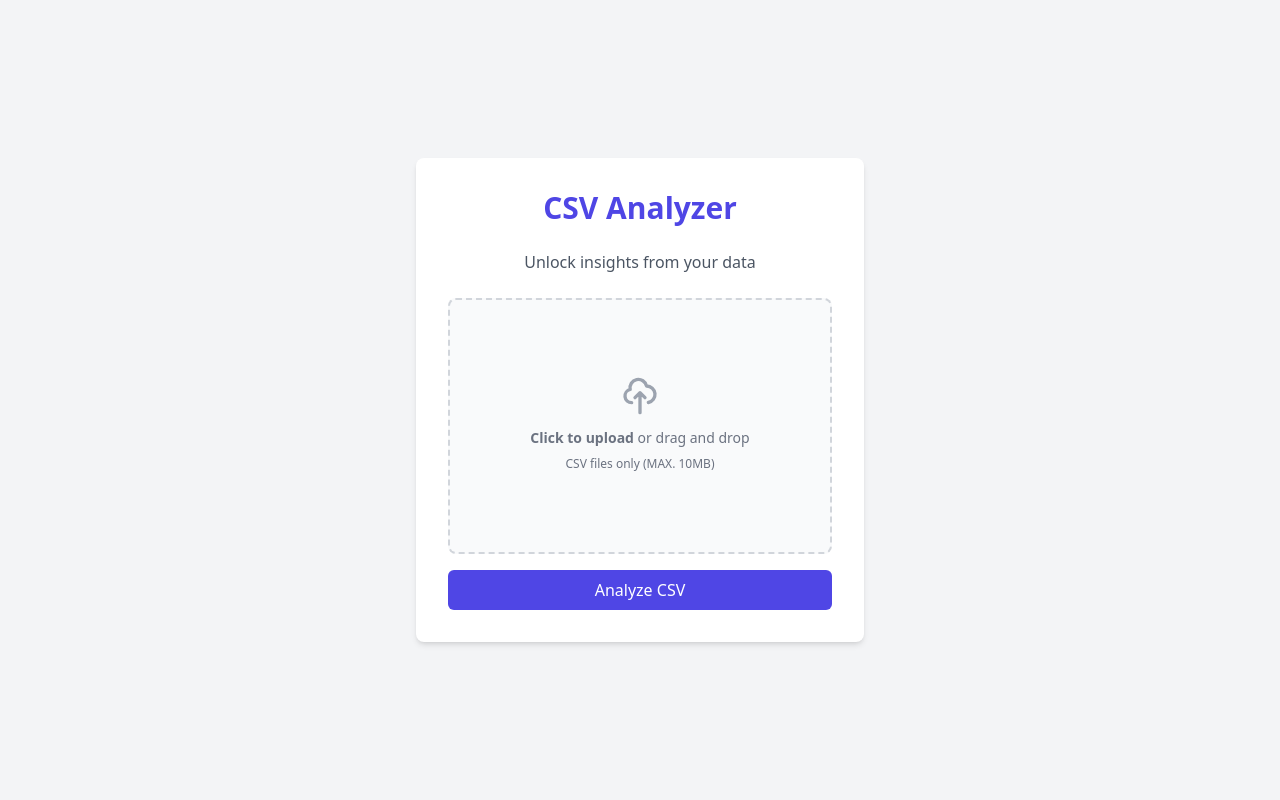
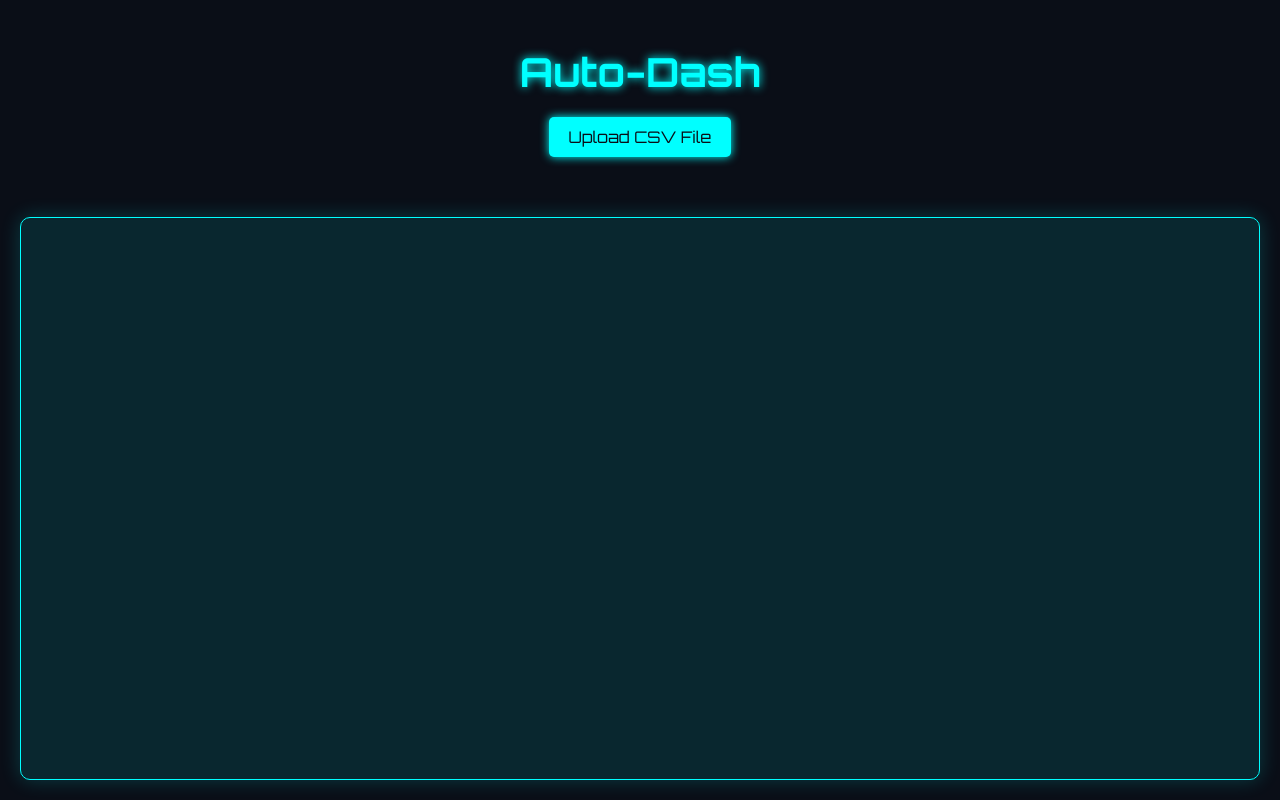
Before and after one commit to aditya699/Auto-Feature-Eng, a Flask app: page / in a window 1280 px wide. Run offline with Flask 3, Linux system fonts and the light colour scheme; some libraries are stand-ins or nearby versions.

Commit message:
very high level poc good to c it possible

```diff
--- a/app.py
+++ b/app.py
@@ -1,15 +1,11 @@
-from flask import Flask, render_template, request, jsonify
-import os
-import google.generativeai as genai
-from dotenv import load_dotenv
+from flask import Flask, request, jsonify, render_template
 import pandas as pd
 import json
+import traceback
+from dotenv import load_dotenv
+import os
 
-# Load environment variables
 load_dotenv()
-
-# Configure Google Generative AI
-genai.configure(api_key=os.getenv("GEMINI_API_KEY"))
 
 app = Flask(__name__)
 
@@ -19,37 +15,163 @@ def index():
 
 @app.route('/upload', methods=['POST'])
 def upload_file():
-    if 'csvFile' not in request.files:
-        return jsonify({"error": "No file part"}), 400
+    try:
+        if 'file' not in request.files:
+            return jsonify({'error': 'No file part'}), 400
 
-    file = request.files['csvFile']
+        file = request.files['file']
 
-    if file.filename == '':
-        return jsonify({"error": "No selected file"}), 400
+        if file.filename == '':
+            return jsonify({'error': 'No selected file'}), 400
 
-    if file and file.filename.endswith('.csv'):
-        # Read the CSV file
-        df = pd.read_csv(file)
+        if file and file.filename.endswith('.csv'):
+            df = pd.read_csv(file)
+            numeric_columns = df.select_dtypes(include=['float64', 'int64']).columns.tolist()
+            categorical_columns = df.select_dtypes(include=['object']).columns.tolist()
 
-        # Convert DataFrame to JSON for analysis
-        csv_content = df.to_json(orient='records')
+            if not categorical_columns:
+                return jsonify({'error': 'No categorical columns found in the CSV'}), 400
 
-        # Analyze the CSV using Gemini
-        model = genai.GenerativeModel('gemini-1.5-flash')
-        prompt = f'''Analyze the following CSV data and provide insights.
-        Also, suggest a relevant chart type (pie, bar, line, or scatter) and provide the data for it.
-        Return your response as a JSON object with two keys: 'analysis' (string) and 'chart' (object with type, labels, and data).
-        CSV content: {csv_content}'''
+            # Select the first categorical column as the filter
+            filter_column = categorical_columns[3]
+            filter_categories = df[filter_column].unique().tolist()
 
-        response = model.generate_content(prompt)
+            data = []
+            for col in numeric_columns:
+                for category in filter_categories:
+                    subset = df[df[filter_column] == category]
+                    data.append({
+                        "name": col,
+                        "category": category,
+                        "value": subset[col].mean()
+                    })
 
-        # Parse the JSON response
-        result = json.loads(response.text)
+            d3_code = f"""
+            (function() {{
+                const data = {json.dumps(data)};
+                const columns = {json.dumps(numeric_columns)};
+                const categories = {json.dumps(filter_categories)};
+                const filterColumn = "{filter_column}";
 
-        # Return the analysis and chart data
-        return jsonify(result)
+                const margin = {{top: 40, right: 150, bottom: 60, left: 60}};
+                const width = 800 - margin.left - margin.right;
+                const height = 500 - margin.top - margin.bottom;
 
-    return jsonify({"error": "Invalid file type"}), 400
+                const svg = d3.select("#dashboard")
+                    .append("svg")
+                    .attr("width", width + margin.left + margin.right)
+                    .attr("height", height + margin.top + margin.bottom)
+                    .append("g")
+                    .attr("transform", `translate(${{margin.left}},${{margin.top}})`);
+
+                const x = d3.scaleBand()
+                    .range([0, width])
+                    .padding(0.1);
+
+                const y = d3.scaleLinear()
+                    .range([height, 0]);
+
+                const color = d3.scaleOrdinal()
+                    .domain(categories)
+                    .range(d3.schemeCategory10);
+
+                x.domain(columns);
+                y.domain([0, d3.max(data, d => d.value)]);
+
+                // Add X axis
+                svg.append("g")
+                    .attr("transform", `translate(0,${{height}})`)
+                    .call(d3.axisBottom(x))
+                    .selectAll("text")
+                    .attr("transform", "rotate(-45)")
+                    .style("text-anchor", "end");
+
+                // Add Y axis
+                svg.append("g")
+                    .call(d3.axisLeft(y));
+
+                // Bars
+                svg.selectAll(".bar")
+                    .data(data)
+                    .enter()
+                    .append("rect")
+                    .attr("class", "bar")
+                    .attr("x", d => x(d.name))
+                    .attr("y", d => y(d.value))
+                    .attr("width", x.bandwidth() / categories.length)
+                    .attr("height", d => height - y(d.value))
+                    .attr("fill", d => color(d.category))
+                    .attr("transform", d => `translate(${{(x.bandwidth() / categories.length) * categories.indexOf(d.category)}}, 0)`)
+                    .on("mouseover", function(event, d) {{
+                        d3.select(this).attr("opacity", 0.8);
+                        tooltip.transition()
+                            .duration(200)
+                            .style("opacity", .9);
+                        tooltip.html(`${{filterColumn}}: ${{d.category}}<br/>${{d.name}}: ${{d.value.toFixed(2)}}`)
+                            .style("left", (event.pageX) + "px")
+                            .style("top", (event.pageY - 28) + "px");
+                    }})
+                    .on("mouseout", function(d) {{
+                        d3.select(this).attr("opacity", 1);
+                        tooltip.transition()
+                            .duration(500)
+                            .style("opacity", 0);
+                    }});
+
+                // Legend
+                const legend = svg.append("g")
+                    .attr("font-family", "sans-serif")
+                    .attr("font-size", 10)
+                    .attr("text-anchor", "end")
+                    .selectAll("g")
+                    .data(color.domain().slice().reverse())
+                    .enter().append("g")
+                    .attr("transform", (d, i) => `translate(0,${{i * 20}})`);
+
+                legend.append("rect")
+                    .attr("x", width + 130)
+                    .attr("width", 19)
+                    .attr("height", 19)
+                    .attr("fill", color);
+
+                legend.append("text")
+                    .attr("x", width + 125)
+                    .attr("y", 9.5)
+                    .attr("dy", "0.32em")
+                    .text(d => d);
+
+                // Tooltip
+                const tooltip = d3.select("body").append("div")
+                    .attr("class", "tooltip")
+                    .style("opacity", 0);
+
+                // Filter functionality
+                d3.select("#filter")
+                    .append("label")
+                    .text(filterColumn + ": ")
+                    .append("select")
+                    .on("change", updateChart)
+                    .selectAll("option")
+                    .data(["All", ...categories])
+                    .enter()
+                    .append("option")
+                    .text(d => d);
+
+                function updateChart() {{
+                    const selectedCategory = d3.select("#filter select").property("value");
+
+                    svg.selectAll(".bar")
+                        .style("display", d => selectedCategory === "All" || d.category === selectedCategory ? null : "none");
+                }}
+            }})();
+            """
+
+            return jsonify({'d3_code': d3_code})
+
+        return jsonify({'error': 'Invalid file type'}), 400
+    except Exception as e:
+        app.logger.error(f"Error processing file: {str(e)}\n{traceback.format_exc()}")
+        return jsonify({'error': f'Server error: {str(e)}'}), 500
 
 if __name__ == '__main__':
     app.run(debug=True)
--- a/templates/index.html
+++ b/templates/index.html
@@ -3,58 +3,205 @@
 <head>
     <meta charset="UTF-8">
     <meta name="viewport" content="width=device-width, initial-scale=1.0">
-    <title>CSV Analyzer</title>
-    <script src="https://cdn.tailwindcss.com"></script>
-    <script src="https://cdnjs.cloudflare.com/ajax/libs/Chart.js/3.7.0/chart.min.js"></script>
+    <title>Auto-Dash: Futuristic Dashboard Generator</title>
+    <script src="https://d3js.org/d3.v7.min.js"></script>
+    <style>
+        @import url('https://fonts.googleapis.com/css2?family=Orbitron:wght@400;700&display=swap');
+
+        body, html {
+            margin: 0;
+            padding: 0;
+            font-family: 'Orbitron', sans-serif;
+            background-color: #0a0e17;
+            color: #00ffff;
+            height: 100%;
+            overflow: hidden;
+        }
+        .container {
+            display: flex;
+            flex-direction: column;
+            height: 100vh;
+            padding: 20px;
+            box-sizing: border-box;
+        }
+        h1 {
+            text-align: center;
+            font-size: 2.5em;
+            margin-bottom: 20px;
+            text-shadow: 0 0 10px #00ffff;
+        }
+        .upload-section {
+            display: flex;
+            justify-content: center;
+            align-items: center;
+            margin-bottom: 20px;
+        }
+        #file-upload {
+            display: none;
+        }
+        label {
+            background-color: #00ffff;
+            color: #0a0e17;
+            padding: 10px 20px;
+            border-radius: 5px;
+            cursor: pointer;
+            transition: all 0.3s ease;
+            box-shadow: 0 0 10px #00ffff;
+        }
+        label:hover {
+            background-color: #0a0e17;
+            color: #00ffff;
+            box-shadow: 0 0 20px #00ffff;
+        }
+        #status, #error-message {
+            text-align: center;
+            margin-bottom: 10px;
+        }
+        #error-message {
+            color: #ff4d4d;
+        }
+        .dashboard-container {
+            flex-grow: 1;
+            background-color: rgba(0, 255, 255, 0.1);
+            border: 1px solid #00ffff;
+            border-radius: 10px;
+            padding: 20px;
+            box-shadow: 0 0 20px rgba(0, 255, 255, 0.2);
+            overflow: auto;
+        }
+        #dashboard svg {
+            width: 100%;
+            height: 100%;
+        }
+        .loading {
+            position: fixed;
+            top: 0;
+            left: 0;
+            width: 100%;
+            height: 100%;
+            background-color: rgba(10, 14, 23, 0.8);
+            display: flex;
+            justify-content: center;
+            align-items: center;
+            z-index: 1000;
+        }
+        .loading::after {
+            content: "GENERATING";
+            font-size: 2em;
+            animation: pulse 1.5s infinite;
+        }
+        @keyframes pulse {
+            0% { opacity: 0.5; }
+            50% { opacity: 1; }
+            100% { opacity: 0.5; }
+        }
+        .tooltip {
+            position: absolute;
+            text-align: center;
+            padding: 8px;
+            font: 12px sans-serif;
+            background: #000000;
+            border: 1px solid #00ffff;
+            border-radius: 4px;
+            pointer-events: none;
+        }
+        #filter {
+            display: flex;
+            justify-content: center;
+            margin-bottom: 20px;
+        }
+        #filter label {
+            display: flex;
+            align-items: center;
+            background: none;
+            box-shadow: none;
+        }
+        #filter select {
+            margin-left: 10px;
+            background-color: #0a0e17;
+            color: #00ffff;
+            border: 1px solid #00ffff;
+            border-radius: 5px;
+            padding: 5px;
+        }
+    </style>
 </head>
-<body class="bg-gray-100 min-h-screen flex items-center justify-center">
-    <div class="container mx-auto px-4">
-        <div class="bg-white p-8 rounded-lg shadow-md w-full max-w-md mx-auto">
-            <h1 id="csv-analyzer" class="text-3xl font-bold mb-6 text-center text-indigo-600">CSV Analyzer</h1>
-            <p class="text-center mb-6 text-gray-600">Unlock insights from your data</p>
-
-            <form id="uploadForm" enctype="multipart/form-data">
-                <div class="flex items-center justify-center w-full">
-                    <label for="csvFile" class="flex flex-col items-center justify-center w-full h-64 border-2 border-gray-300 border-dashed rounded-lg cursor-pointer bg-gray-50 hover:bg-gray-100">
-                        <div class="flex flex-col items-center justify-center pt-5 pb-6">
-                            <svg class="w-10 h-10 mb-3 text-gray-400" fill="none" stroke="currentColor" viewBox="0 0 24 24" xmlns="http://www.w3.org/2000/svg">
-                                <path stroke-linecap="round" stroke-linejoin="round" stroke-width="2" d="M7 16a4 4 0 01-.88-7.903A5 5 0 1115.9 6L16 6a5 5 0 011 9.9M15 13l-3-3m0 0l-3 3m3-3v12"></path>
-                            </svg>
-                            <p class="mb-2 text-sm text-gray-500"><span class="font-semibold">Click to upload</span> or drag and drop</p>
-                            <p class="text-xs text-gray-500">CSV files only (MAX. 10MB)</p>
-                        </div>
-                        <input id="csvFile" name="csvFile" type="file" class="hidden" accept=".csv" />
-                    </label>
-                </div>
-                <button type="submit" class="mt-4 w-full bg-indigo-600 text-white py-2 px-4 rounded-md hover:bg-indigo-700 transition duration-300">Analyze CSV</button>
-            </form>
+<body>
+    <div class="container">
+        <h1>Auto-Dash</h1>
+        <div class="upload-section">
+            <input type="file" id="file-upload" accept=".csv">
+            <label for="file-upload">Upload CSV File</label>
         </div>
-
-        <div id="results" class="mt-8 bg-white p-8 rounded-lg shadow-md hidden">
-            <h2 class="text-2xl font-semibold mb-4 text-indigo-600">Analysis Results</h2>
-            <div id="chartContainer" class="mb-6"></div>
-            <div id="analysis" class="text-gray-600 text-sm leading-relaxed whitespace-pre-wrap"></div>
+        <div id="status"></div>
+        <div id="error-message"></div>
+        <div id="filter"></div>
+        <div class="dashboard-container">
+            <div id="dashboard"></div>
         </div>
     </div>
 
     <script>
-        document.getElementById('uploadForm').addEventListener('submit', async (e) => {
-            e.preventDefault();
-            const formData = new FormData(e.target);
-            const response = await fetch('/upload', {
+        document.getElementById('file-upload').addEventListener('change', function(e) {
+            const file = e.target.files[0];
+            const formData = new FormData();
+            formData.append('file', file);
+
+            document.getElementById('status').textContent = 'Uploading and processing...';
+            document.getElementById('error-message').textContent = '';
+            showLoading();
+
+            fetch('/upload', {
                 method: 'POST',
                 body: formData
+            })
+            .then(response => {
+                if (!response.ok) {
+                    return response.json().then(err => { throw err; });
+                }
+                return response.json();
+            })
+            .then(data => {
+                if (data.error) {
+                    throw new Error(data.error);
+                }
+                document.getElementById('status').textContent = 'Dashboard generated!';
+                console.log('Received D3.js code:', data.d3_code);
+
+                // Clear previous dashboard and filter
+                document.getElementById('dashboard').innerHTML = '';
+                document.getElementById('filter').innerHTML = '';
+
+                // Execute D3.js code
+                try {
+                    eval(data.d3_code);
+                } catch (error) {
+                    console.error('Error executing D3.js code:', error);
+                    throw new Error('Error rendering dashboard: ' + error.message);
+                }
+            })
+            .catch(error => {
+                console.error('Error:', error);
+                document.getElementById('status').textContent = 'Error generating dashboard. Please try again.';
+                document.getElementById('error-message').textContent = error.message || 'An unexpected error occurred.';
+            })
+            .finally(() => {
+                hideLoading();
             });
-            const data = await response.json();
-            document.getElementById('results').classList.remove('hidden');
-            document.getElementById('analysis').textContent = data.analysis;
+        });
 
-            // Create chart
-            const ctx = document.createElement('canvas');
-            document.getElementById('chartContainer').innerHTML = '';
-            document.getElementById('chartContainer').appendChild(ctx);
-            new Chart(ctx, data.chart);
-        });
+        function showLoading() {
+            const loading = document.createElement('div');
+            loading.className = 'loading';
+            document.body.appendChild(loading);
+        }
+
+        function hideLoading() {
+            const loading = document.querySelector('.loading');
+            if (loading) {
+                loading.remove();
+            }
+        }
     </script>
 </body>
 </html>
```
